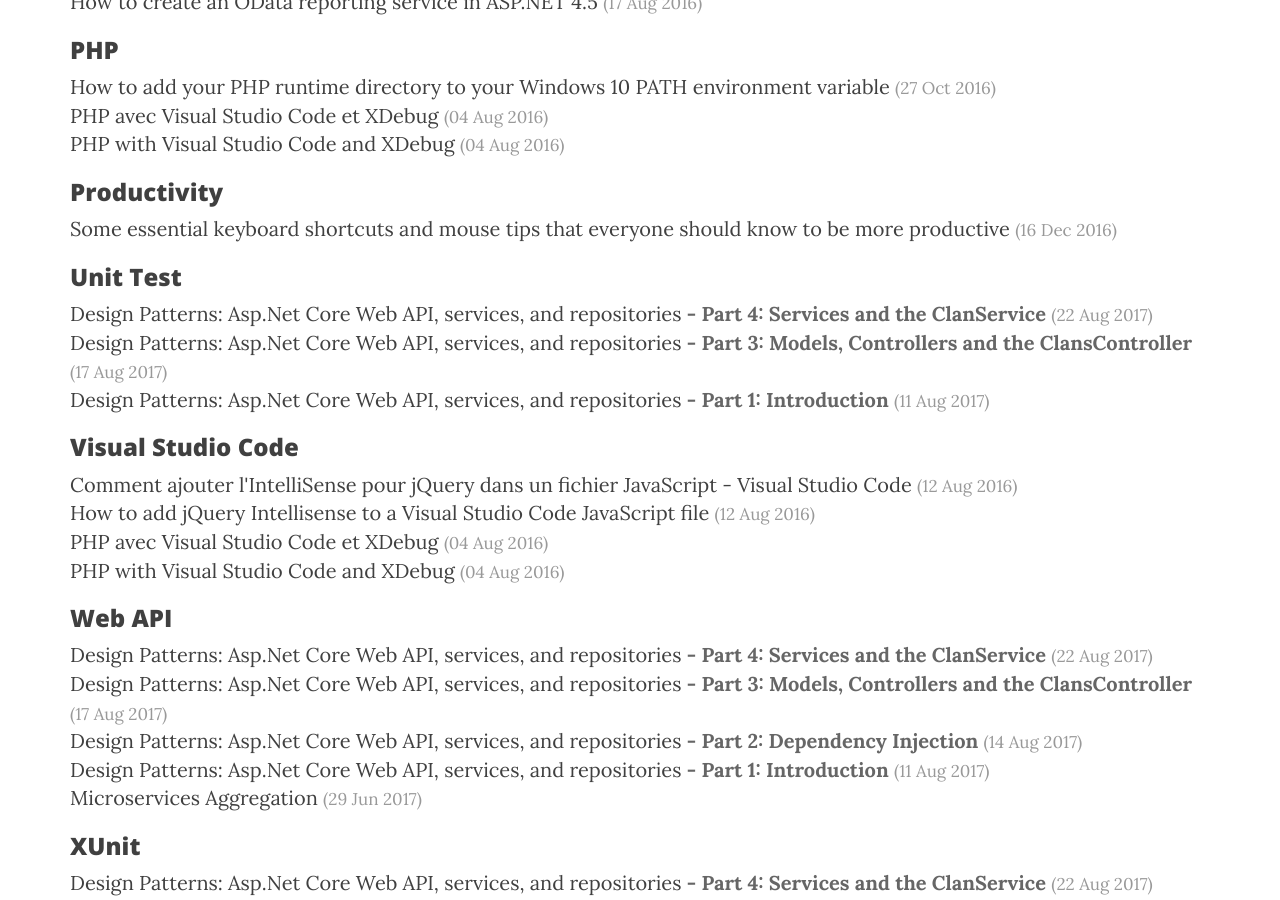
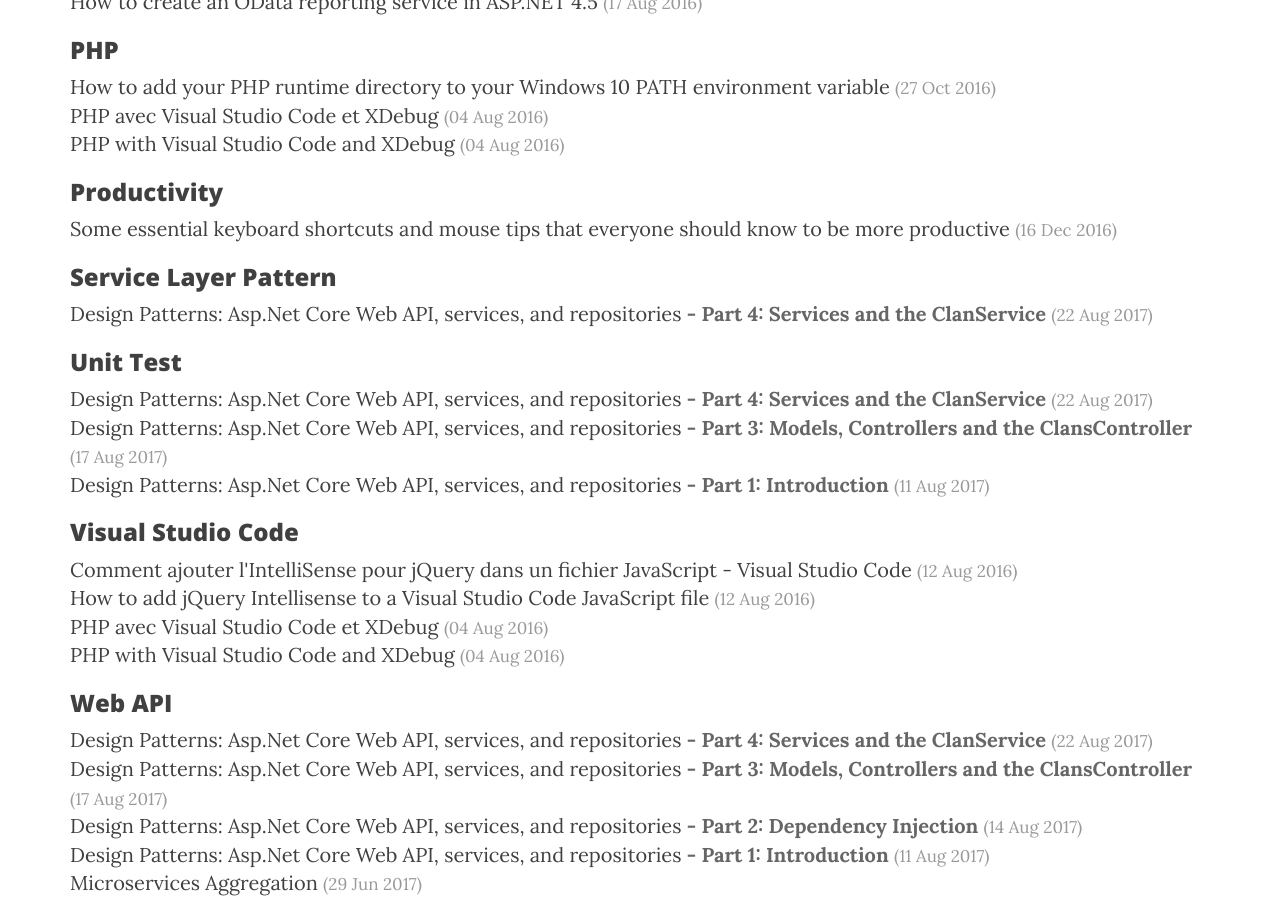
Before and after one commit to ForEvolve/forevolve.github.io, a Jekyll site: the page built from tags.html, in a window 1280 px wide and 900 px high, scrolled down 2558 px. Built offline with Jekyll 4.4.1, drawn with Linux system fonts in a browser that asks for light colours; nearby versions of some CDN libraries; a script that is not in the unit is left out; comment, search, counter and statistics services are not loaded.

Commit message:
Fixed tags

```diff
--- a/_posts/en/2017-08-22-design-patterns-web-api-service-and-repository-part-4.md
+++ b/_posts/en/2017-08-22-design-patterns-web-api-service-and-repository-part-4.md
@@ -12,6 +12,7 @@
 - C#
 - Unit Test
 - XUnit
+- Service Layer Pattern
 proficiency-level: Intermediate
 ---
 
```
